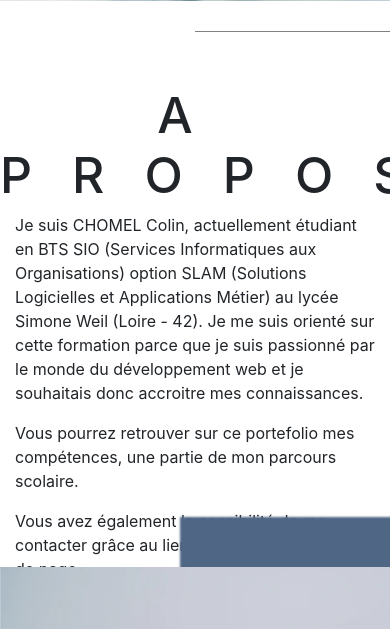
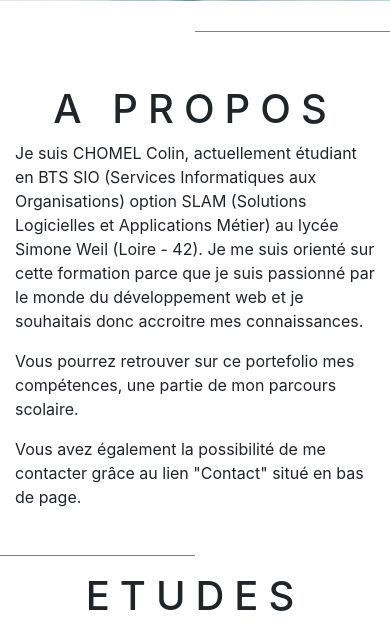
Before and after one commit to Zekarant/portefolio, a PHP site: page / in a window 390 px wide; the page is wider, and only the part inside the window is pictured. Shown: the part 649-1278 px from the top of that part. Run offline with PHP 8.4, Linux system fonts and the light colour scheme.

Commit message:
Ajout de la responsive mobile

```diff
--- a/index.html
+++ b/index.html
@@ -17,7 +17,6 @@
 	<button class="navbar-toggler" type="button" data-toggle="collapse" data-target="#navbarSupportedContent" aria-controls="navbarSupportedContent" aria-expanded="false" aria-label="Toggle navigation">
 		<span class="navbar-toggler-icon"></span>
 	</button>
-
 	<div class="collapse navbar-collapse" id="navbarSupportedContent">
 		<ul class="navbar-nav ml-auto">
 			<li class="nav-item active">
@@ -66,7 +65,7 @@
 </div>
 <hr class="separation2">
 <br/>
-<h2 class="aboutTitle text-center">Etudes</h2>
+<h2 class="othersTitle text-center">Etudes</h2>
 <br/>
 <div class="container">
 	<div class="row">
@@ -106,7 +105,7 @@
 </div>
 <hr class="separation2">
 <br/>
-<h2 class="aboutTitle text-center">Formations</h2>
+<h2 class="othersTitle text-center">Formations</h2>
 <br/>
 <div class="container">
 	<div class="row justify-content-center">
@@ -136,7 +135,7 @@
 </div>
 <hr class="separation">
 <br/>
-<h2 class="aboutTitle text-center">Compétences</h2>
+<h2 class="othersTitle text-center">Compétences</h2>
 <br/>
 <div class="container">
 	<div class="row">
--- a/style.css
+++ b/style.css
@@ -187,6 +187,12 @@
     z-index: 1;
 }
 
+.othersTitle {
+    letter-spacing: 40px;
+    text-transform: uppercase;
+    font-size: 50px;
+}
+
 .imageAbout {
     background-image: url('images/4.png');
     height: 400px;
@@ -328,3 +334,14 @@
         opacity: 1;
     }
 }
+
+@media screen and (max-width: 480px){
+  .imageAbout {
+    display: none;
+  }
+  .aboutTitle, .othersTitle {
+    letter-spacing: 10px;
+    text-transform: uppercase;
+    font-size: 40px;
+}
+}
```
